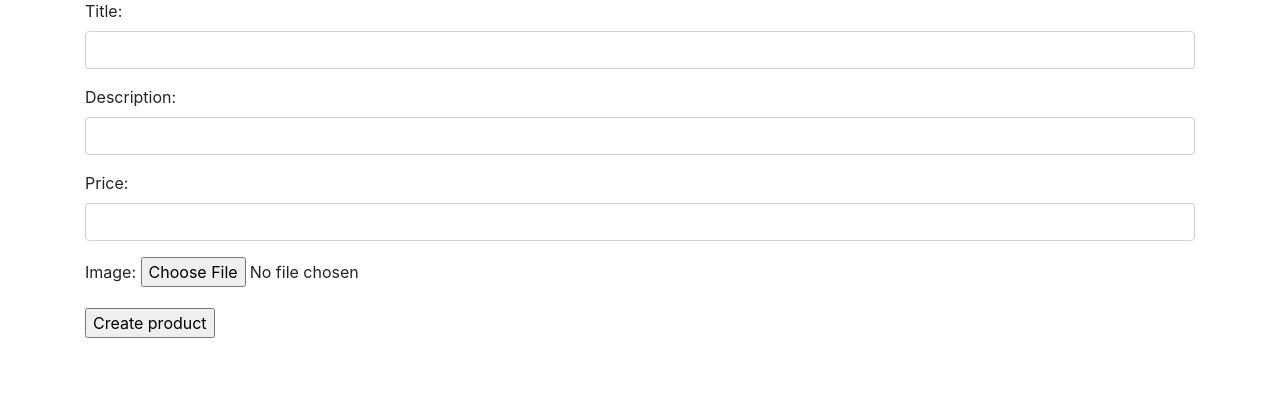
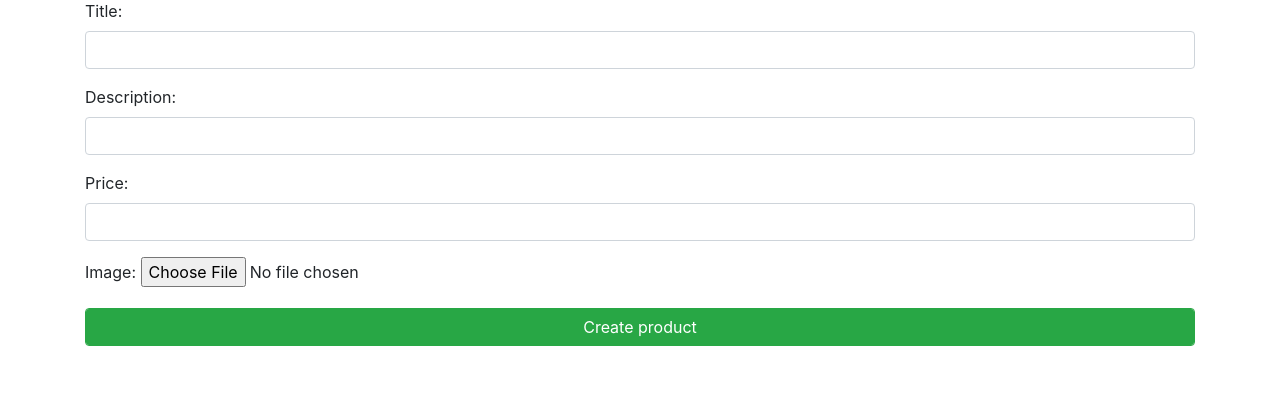
Before and after one commit to tiagomagnusss/esw-trabalho-final, a Django app: page /products/add/ in a window 1280 px wide. Shown: the part 129-540 px from the top of the page. Run offline with Django 4.2, Linux system fonts and the light colour scheme; some libraries are stand-ins or nearby versions.

Commit message:
add color to forms

```diff
--- a/templates/products/create.html
+++ b/templates/products/create.html
@@ -4,10 +4,11 @@
 
 {% block content %}
     <h1>Create a product</h1>
-    <form method="post" enctype="multipart/form-data" class="post-form contact-form">
+    <form method="post" enctype="multipart/form-data">
         {% csrf_token %}
-
-        {{ form.as_p }}
-        <input type="submit" class="" value="Create product"/>
+        <div class="form-group">
+            {{ form.as_p }}
+        </div>
+        <input type="submit" class="form-control btn btn-success" value="Create product"/>
     </form>
 {% endblock %}
```
Also changed, not shown: templates/products/update.html (+6 -4 lines).
